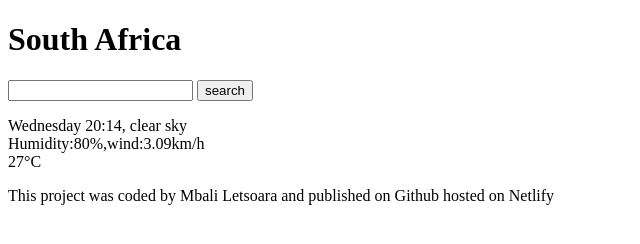
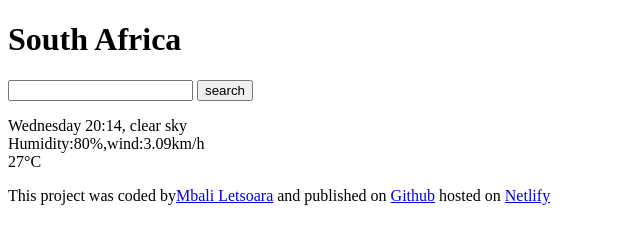
Before and after one commit to Mbalie3737/Mbalie-weather-app, a plain HTML site: page index.html in a window 1280 px wide. Shown: the whole page, without its empty margins (0-640 px from the left). Drawn offline with Linux system fonts and the light colour scheme.

Commit message:
added links on footer

```diff
--- a/index.html
+++ b/index.html
@@ -19,6 +19,6 @@
 
        </p>
     </main>
-    <footer>This project was coded by Mbali Letsoara and published on Github hosted on Netlify</footer>
+    <footer>This project was coded by<a href="https://github.com/Mbalie3737">Mbali Letsoara</a> and published on <a href="https://github.com/Mbalie3737/Mbalie-weather-app">Github</a> hosted on <a href="https://main--mbalie.netlify.app/">Netlify</a>    </footer>
 </body>
 </html>
```
